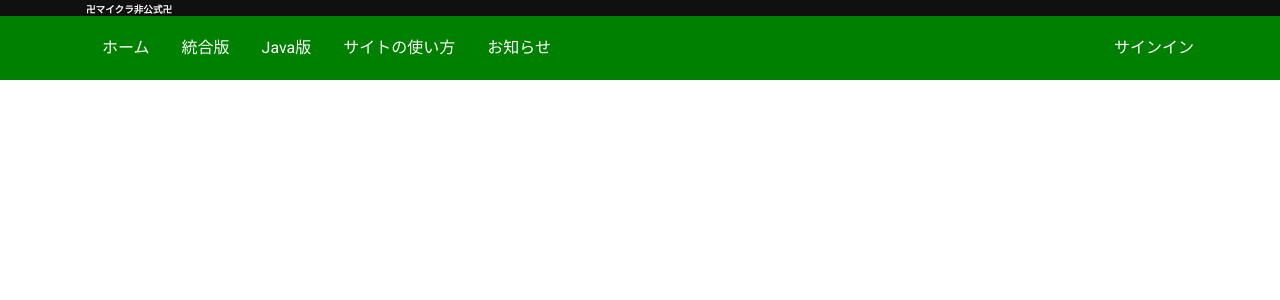
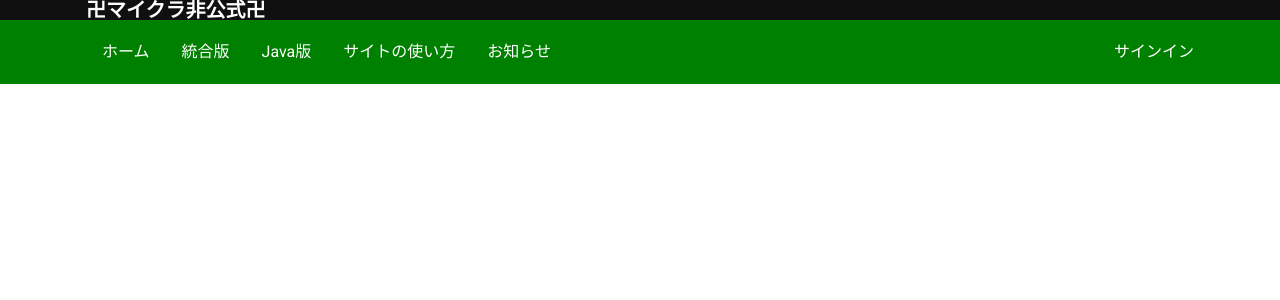
Before and after one commit to rinkunserver/mine-world, a PHP site: page / in a window 1280 px wide. Shown: the top 300 px of the page. Run offline with PHP 8.4, Linux system fonts and the light colour scheme.

Commit message:
Update index.php

```diff
--- a/index.php
+++ b/index.php
@@ -14,7 +14,7 @@
       <div class="wrapper site-header__wrapper">
         <div class="site-header__middle">
                   <div class="site-header__start">
-          <a href="/" class="brand" style="font-size: 60%;">卍マイクラ非公式卍</a>
+          <a href="/" class="brand">卍マイクラ非公式卍</a>
         </div>
         </div>
         <div class="site-header__end">
```
